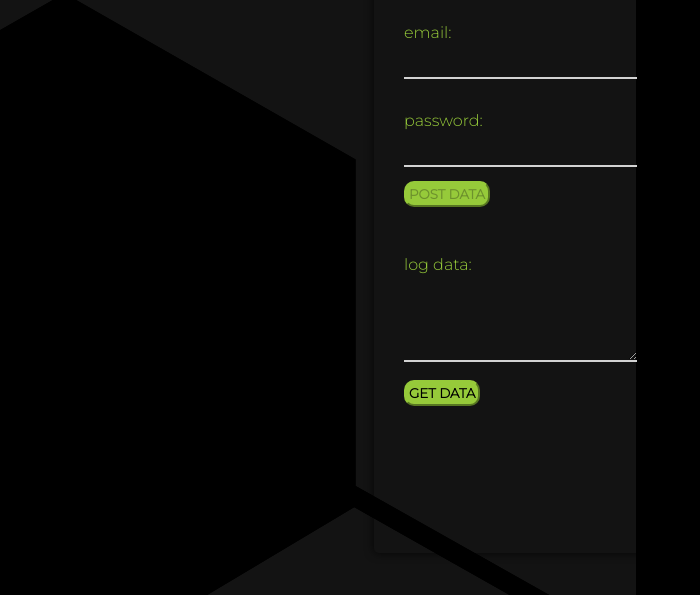
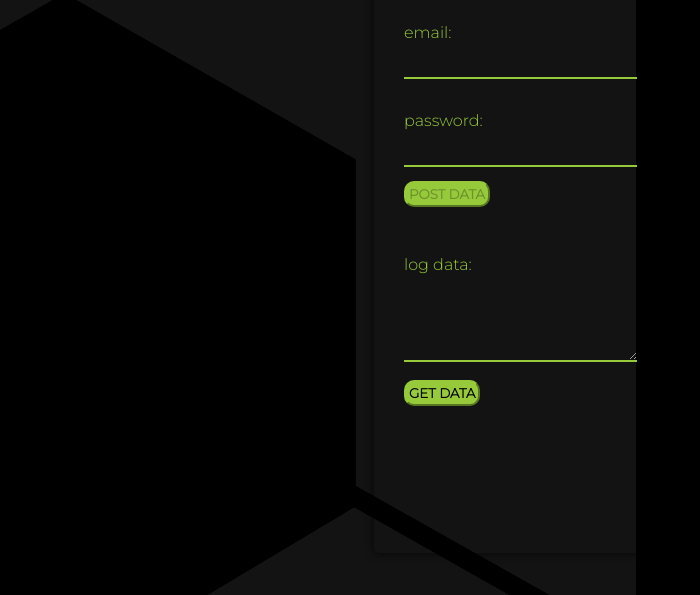
Before and after one commit to UrosDelic/Ajax-node-new, a website with bundled scripts: page refactor/index.html in a window 1280 px wide. Shown: the part 205-800 px from the top of the page, without its empty margins (0-700 px from the left). Built offline with nearby package versions, Linux system fonts and the light colour scheme.

Commit message:
refaktorisi

```diff
--- a/package.json
+++ b/package.json
@@ -2,7 +2,7 @@
   "name": "test1",
   "version": "1.0.0",
   "description": "",
-  "main": "Frontend.mjs",
+  "main": "Frontend.js",
   "type": "module",
   "directories": {
     "test": "tests"
--- a/refactor/Backend2.js
+++ b/refactor/Backend2.js
@@ -42,7 +42,9 @@ const server = createServer((request, response) => {
   // POST DATA FROM AJAX
   else if (request.method === "POST" && request.url === "/post-data") {
     response.setHeader("content-type", "application/json");
+
     let data = [];
+
     request
       .on("data", chunk => {
         data.push(chunk);
--- a/refactor/Frontend.js
+++ b/refactor/Frontend.js
@@ -1,12 +1,14 @@
-import { HttpClient } from "./HttpClient.js";
+import HttpClient from "./HttpClient.js";
 
 let passwordField = document.getElementById("password");
 let emailField = document.getElementById("email");
 const textArea = document.getElementById("logData");
 
 const postRequestButton = document.getElementById("post-request-button");
+// post button disabled
 postRequestButton.disabled = true;
 
+// buttons
 postRequestButton.addEventListener("click", () => {
   textArea.innerText = "";
   const obj = {
@@ -22,6 +24,7 @@ getRequestButton.addEventListener("click", () => {
   sendRequest("GET", "http://localhost:8080/get-data");
 });
 
+// disabled post button
 const enableButton = () => {
   if (passwordField.value !== "" && emailField.value !== "") {
     postRequestButton.disabled = false;
@@ -29,7 +32,7 @@ const enableButton = () => {
     postRequestButton.disabled = true;
   }
 };
-
+// inputs
 passwordField.addEventListener("change", enableButton);
 emailField.addEventListener("change", enableButton);
 
@@ -38,9 +41,10 @@ form.addEventListener("submit", e => {
   e.preventDefault();
 });
 
-///////////////
-let httpClient = new HttpClient();
+/////////////// http client
+const httpClient = new HttpClient();
 
+// ova metoda je visak refaktorisi
 const sendRequest = (method, url, data) => {
   httpClient
     .sendHttpRequest(method, url, data)
@@ -55,12 +59,11 @@ const sendRequest = (method, url, data) => {
 const showResponseData = displayData => {
   if (displayData !== "") {
     displayData = JSON.parse(displayData);
-
+    console.log(displayData, "displayData");
     for (let element in displayData) {
       if (displayData[element] !== "") {
-        textArea.innerHTML = `email: ${displayData.email}
-                              password: ${displayData.password}`;
+        textArea.innerHTML = `email: ${displayData.email}\npassword: ${displayData.password}`;
       }
     }
-  } else textArea.innerHTML = "no data to display";
+  } else textArea.innerHTML = `no data to display`;
 };
--- a/refactor/ajax-node.css
+++ b/refactor/ajax-node.css
@@ -32,8 +32,12 @@ input {
   background-color: black;
   background: transparent;
   border: 0px;
-  border-bottom: 2px solid lightgrey;
+  border-bottom: 2px solid #96ca3a;
 }
+/* input:invalid {
+  border-color: red;
+} */
+
 .label-box {
   margin-top: 2em;
   margin-bottom: 1em;
@@ -53,7 +57,7 @@ input {
   font-weight: bolder;
   background: transparent;
   border: 0px;
-  border-bottom: 2px solid lightgrey;
+  border-bottom: 2px solid #96ca3a;
   /* padding: 10px; */
   color: lightgrey;
   width: 47%;
--- a/refactor/index.html
+++ b/refactor/index.html
@@ -17,7 +17,7 @@
               <label for="inputEmail">email:</label>
             </div>
             <div class="input-email-box">
-              <input type="text" name="email" id="email" />
+              <input type="text" name="email" id="email" required />
             </div>
           </div>
           <div class="input-password-label-box">
@@ -25,7 +25,7 @@
               <label for="inputPassword">password:</label>
             </div>
             <div class="input-password-box">
-              <input type="text" name="password" id="password" />
+              <input type="text" name="password" id="password" required/>
             </div>
           </div>
           <div class="post-request-button-box">
```
Also changed, not shown: refactor/HttpClient.js (+5 -2 lines).
